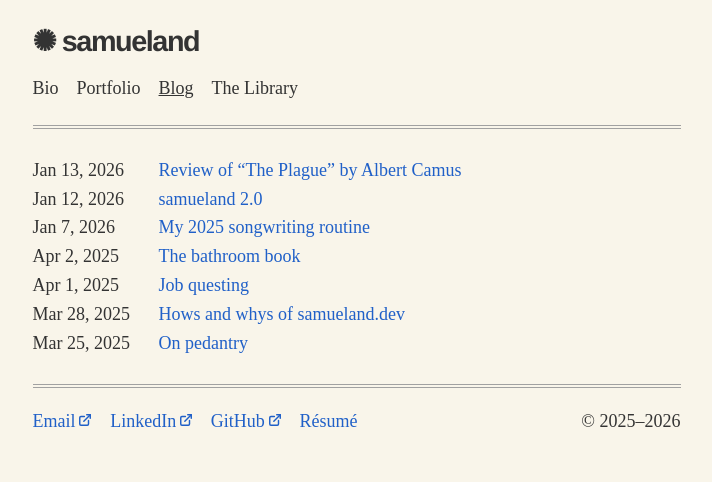
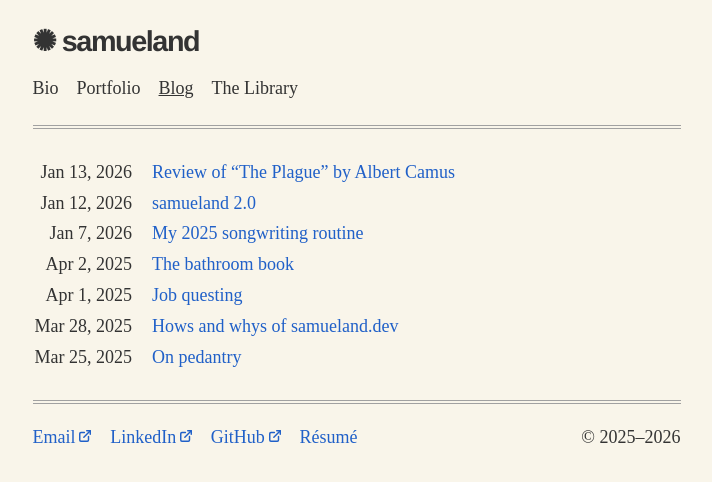
Before and after one commit to sama305/samueland.dev, a Next.js app: page /blog in a window 1280 px wide. Shown: the top 482 px of the page, without its empty margins (276-988 px from the left). Built offline with nearby package versions, Linux system fonts and the light colour scheme.

Commit message:
changed way blog posts are displayed

```diff
--- a/src/app/(site)/blog/page.tsx
+++ b/src/app/(site)/blog/page.tsx
@@ -6,13 +6,15 @@ export default function BlogPage() {
   const posts = getAllPosts()
 
   return (
-    <div>
-      {posts.map(({ slug, metadata }) => (
-        <div className="blogEntry" key={slug}>
-          <div style={{ minWidth: "7rem" }}>{stringToDateString(metadata.date)}</div>
-          <SamLink href={`/blog/${slug}`}>{metadata.title}</SamLink>
-        </div>
-      ))}
-    </div>
+    <table>
+      <tbody>
+        {posts.map(({ slug, metadata }) => (
+          <tr key={slug}>
+            <td style={{ textAlign: "right" }}><span style={{ marginRight: "1rem" }}>{stringToDateString(metadata.date)}</span></td>
+            <td><SamLink href={`/blog/${slug}`}>{metadata.title}</SamLink></td>
+          </tr>
+        ))}
+      </tbody>
+    </table>
   )
 }
--- a/src/app/globals.css
+++ b/src/app/globals.css
@@ -30,6 +30,7 @@ html {
 
 .blogEntry {
   display: flex;
+  align-items: baseline;
 }
 
 .blogImg {
@@ -265,14 +266,18 @@ hr {
 }
 
 pre {
-  font-family: ui-monospace, 'Cascadia Code', 'Source Code Pro', Menlo, Consolas, monospace;
-  font-size: 0.8em;
   background-color: white;
   padding: 0.5rem;
   overflow: scroll;
   border: 1px dotted var(--header-line-color)
 }
 
+code, pre {
+  font-family: ui-monospace, 'Cascadia Code', 'Source Code Pro', Menlo, Consolas, monospace;
+  font-size: 0.9em;
+  /* vertical-align: bottom; */
+}
+
 textarea {
   padding-left: 0.2rem
 }
```
